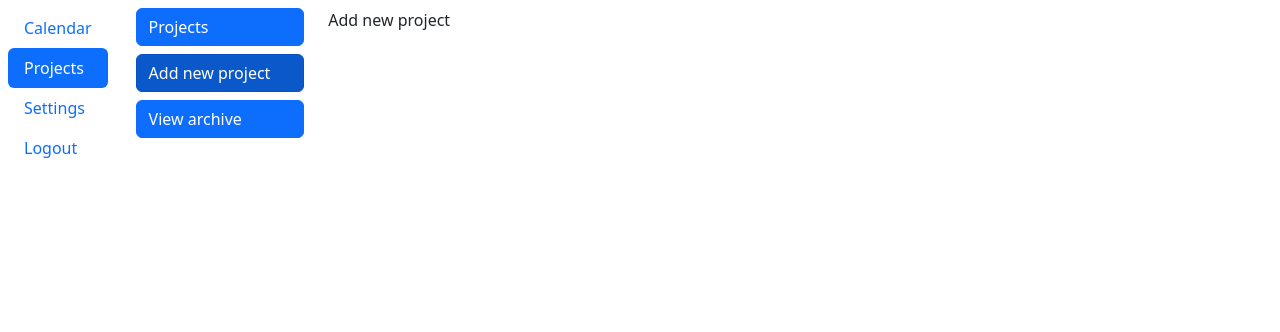
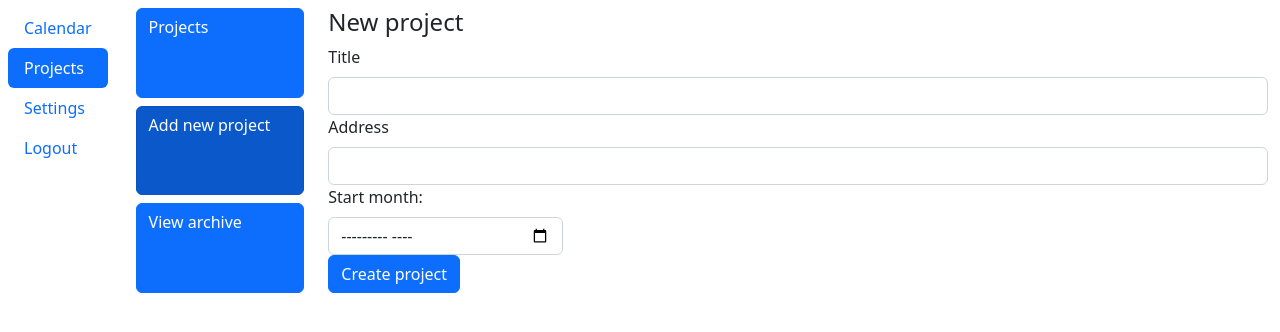
Before and after one commit to m-ariah93/comsci-ia, a React (Vite) app in the folder frontend/: page /projects/add in a window 1280 px wide. Shown: the top 332 px of the page. Built offline with nearby package versions, Linux system fonts and the light colour scheme.

Commit message:
FEAT: add project form works
also calendar tabs read projects from db

```diff
--- a/frontend/src/pages/CalendarPage.jsx
+++ b/frontend/src/pages/CalendarPage.jsx
@@ -21,7 +21,16 @@ export default function CalendarPage() {
 
     // track which calendar is open
     // all project view is 0
-    const [project, setProject] = useState(0);
+    const [currentProject, setCurrentProject] = useState(0);
+
+    // get projects from db
+    const [projects, setProjects] = useState([]);
+    useEffect(() => {
+        fetch("http://localhost:3001/projects")
+            .then((res) => res.json())
+            .then((data) => setProjects(data))
+            .catch(console.error);
+    }, []);
 
     const events = [
         "Excavator",
@@ -71,14 +80,19 @@ export default function CalendarPage() {
                 <div className="col-9">
                     <ul className="nav nav-tabs">
                         <li className="nav-item">
-                            <a className={`nav-link ${project === 0 ? 'active' : ''}`} href="#" onClick={() => setProject(0)}>All</a>
+                            <a className={`nav-link ${currentProject === 0 ? 'active' : ''}`} href="#" onClick={() => setCurrentProject(0)}>All</a>
+                        </li>
+                        {/* <li className="nav-item">
+                            <a className={`nav-link ${currentProject === 1 ? 'active' : ''}`} href="#" onClick={() => setCurrentProject(1)}>House 1</a>
                         </li>
                         <li className="nav-item">
-                            <a className={`nav-link ${project === 1 ? 'active' : ''}`} href="#" onClick={() => setProject(1)}>House 1</a>
-                        </li>
-                        <li className="nav-item">
-                            <a className={`nav-link ${project === 2 ? 'active' : ''}`} href="#" onClick={() => setProject(2)}>House 2</a>
-                        </li>
+                            <a className={`nav-link ${currentProject === 2 ? 'active' : ''}`} href="#" onClick={() => setCurrentProject(2)}>House 2</a>
+                        </li> */}
+                        {projects.map((project) => (
+                            <li className="nav-item">
+                                <a className={`nav-link ${currentProject === project.id ? 'active' : ''}`} href="#" onClick={() => setCurrentProject(project.id)}>{project.title}</a>
+                            </li>
+                        ))}
                     </ul>
                 </div>
                 <div className="col-3">
--- a/frontend/src/pages/projects/AddProject.jsx
+++ b/frontend/src/pages/projects/AddProject.jsx
@@ -1,7 +1,45 @@
+import { useState } from "react";
+import { useNavigate } from "react-router-dom";
+
 export default function AddProject() {
+
+    const [title, setTitle] = useState("");
+    const [address, setAddress] = useState("");
+    const [startMonth, setStartMonth] = useState("");
+
+    const navigate = useNavigate();
+
+    function addProject() {
+        fetch("http://localhost:3001/projects", {
+            method: "POST",
+            headers: { "Content-Type": "application/json" },
+            body: JSON.stringify({
+                title,
+                address,
+                startMonth,
+            })
+        })
+            .then((res) => res.json())
+            // .then((newProject) => {
+            //     setEvents((prev) => [...prev, { ...newProject, allDay: true }]);
+            // });
+            .then((data) => {
+                console.log("Created project:", data);
+                navigate("/projects"); // go back to projects list
+            })
+            .catch(console.error);
+    }
+
     return (
         <div>
-            Add new project
+            <h4>New project</h4>
+            <label htmlFor="titleInput" className="form-label">Title</label>
+            <input type="text" className="form-control" id="titleInput" value={title} onChange={(e) => setTitle(e.target.value)} />
+            <label htmlFor="addressInput" className="form-label">Address</label>
+            <input type="text" className="form-control" id="addressInput" value={address} onChange={(e) => setAddress(e.target.value)} />
+            <label htmlFor="startMonth" className="form-label">Start month:</label>
+            <input type="month" className="form-control w-25" id="startMonthInput" value={startMonth} onChange={(e) => setStartMonth(e.target.value)}></input>
+            <button type="button" className="btn btn-primary" onClick={addProject}>Create project</button>
         </div>
     );
 }
```
Also changed, not shown: 1 other file (tests, documents, lock files or other folders).
